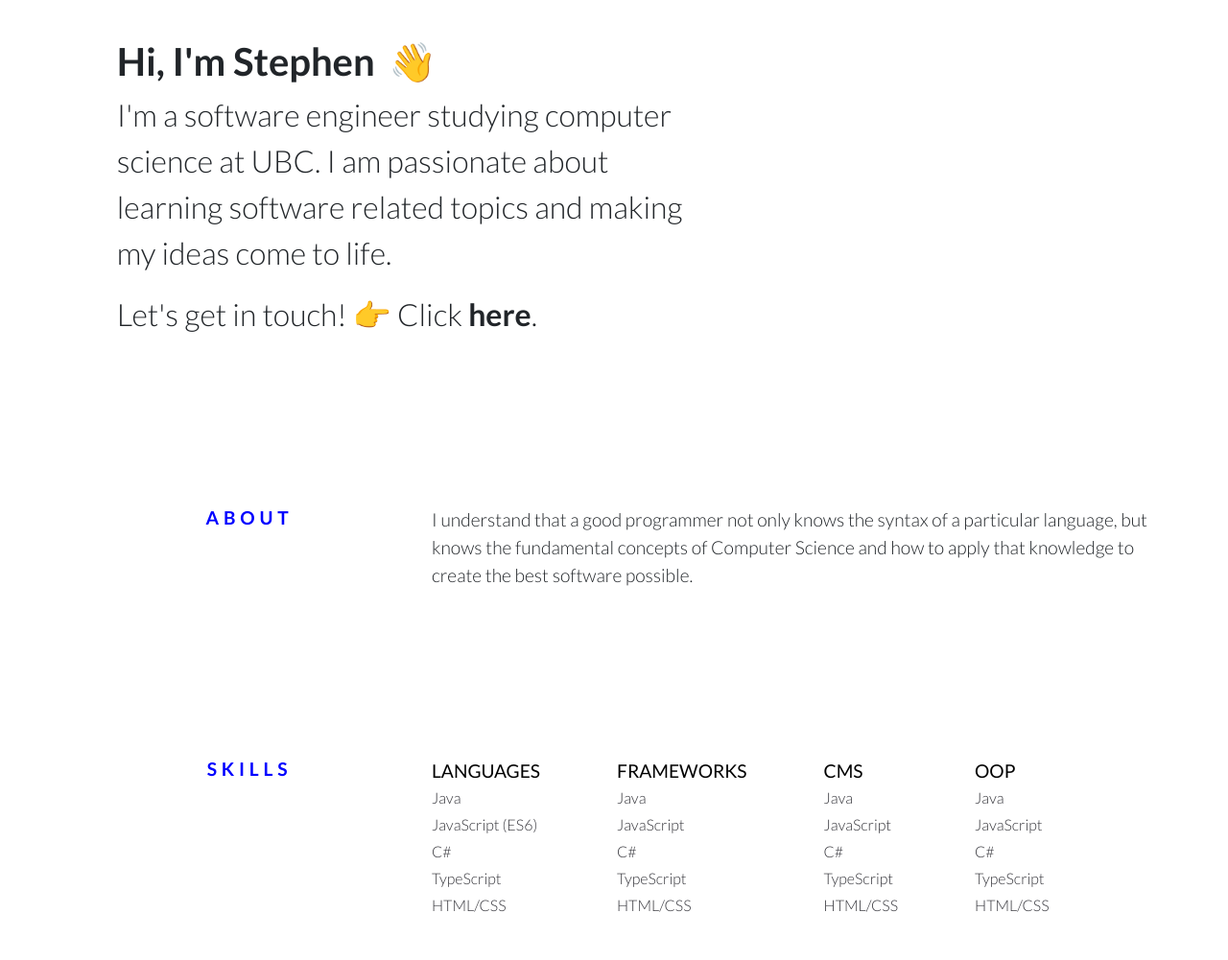
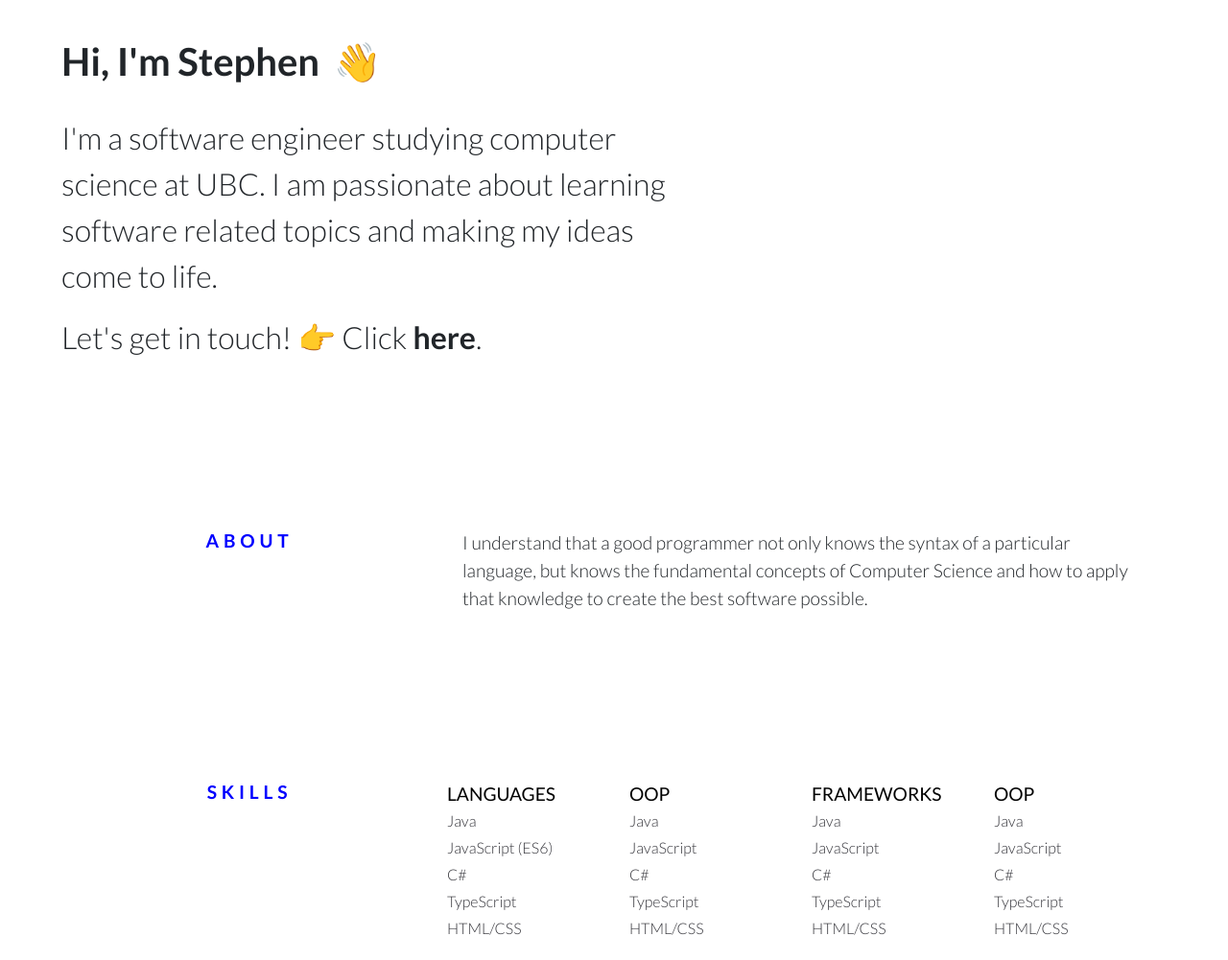
Before and after one commit to jennerate/client-website, a plain HTML site: page index.html in a window 1280 px wide. Shown: the part 120-1121 px from the top of the page at 96% size. Drawn offline with nearby package versions, Linux system fonts and the light colour scheme.

Commit message:
added padding to make it web responsive

```diff
--- a/css/style.css
+++ b/css/style.css
@@ -19,12 +19,42 @@
     font-size: 2.5rem;
 }
 
+@media screen and (min-width: 385px) and (max-width: 448px) {
+    .container-fluid h1 {
+        font-family: Lato;
+        font-weight: 700;
+        font-size: 3rem;
+    }
+}
+
 .desc-text {
     font-family: Lato;
     font-weight: 300;
-    font-size: 2rem;
+    font-size: 1.5rem;
+    margin-top: 2rem;
 }
 
+.description-column {
+    width: 70%;
+    margin-left: 2rem;
+}
+
+@media screen and (min-width: 768px) {
+    .description-column {
+        width: 50%;
+        margin-left: 4rem;
+    }
+}
+
+.initial-padding {
+    padding-top: 5rem;
+}
+
+@media screen and (min-width: 768px) {
+    .initial-padding {
+        padding-top: 10rem;
+    }
+}
 .container-padding {
     padding-top: 10rem;
 }
@@ -32,20 +62,51 @@
 .contact {
     font-family: Lato;
     font-weight: 300;
-    font-size: 2rem;
+    font-size: 1.5rem;
+}
+
+.email-span-styling {
+    font-weight: 700;
+    font-size: 1.5rem;
+    cursor: pointer;
 }
 
 #email {
     font-family: Lato;
     font-weight: 400;
-    font-size: 2rem;
+    font-size: 1.5rem;
     display: none;
 }
 
-.email-span-styling {
-    font-weight: 700;
-    cursor: pointer;
+@media screen and (min-width: 400px) {
+    .contact {
+        font-family: Lato;
+        font-weight: 300;
+        font-size: 2rem;
+    }
+
+    .email-span-styling {
+        font-weight: 700;
+        cursor: pointer;
+        font-size: 2rem;
+    }
+
+    #email {
+        font-family: Lato;
+        font-weight: 400;
+        font-size: 2rem;
+        display: none;
+    }
+
+    .desc-text {
+        font-family: Lato;
+        font-weight: 300;
+        font-size: 2rem;
+        margin-top: 2rem;
+    }
 }
+
+
 
 .title {
     font-family: Lato;
@@ -69,6 +130,8 @@
     font-size: 1.2rem;
     font-family: Lato;
     font-weight: 300;
+    padding-left: 2rem;
+    padding-right: 2rem;
 }
 
 .subject {
@@ -90,6 +153,20 @@ ul li {
     line-height: 1.75rem;
 }
 
-ul {
-    margin-right: 5rem;
+.column {
+    width: 50%;
+    padding-left: 1rem;
+    padding-right: 1rem;
 }
+
+@media screen and (min-width: 576px) and (max-width: 1000px) {
+    .column {
+        width: 50%;
+    }
+}
+
+@media screen and (min-width: 1000px) {
+    .column {
+        width: 25%;
+    }
+}
--- a/index.html
+++ b/index.html
@@ -10,9 +10,9 @@
         <link rel="stylesheet" type="text/css" href="css/style.css">
     </head>
     <body>
-        <div class="container-fluid container-padding">
+        <div class="container-fluid initial-padding">
             <div class="row">
-                <div class="col-sm-6 offset-sm-1">
+                <div class="description-column">
                     <h1>Hi, I'm Stephen <span class="toggle-wave">👋</span></h1>
                     <p class="desc-text">I'm a software engineer studying computer science at UBC.  I am passionate about learning software related topics and making my ideas come to life. </p>
                     <p class="contact">Let's get in touch! 👉 Click <span onClick="toggleEmail()" class="email-span-styling">here</span>.</p>
@@ -39,7 +39,7 @@
                 </div>
                 <div class="col-sm-8">
                     <div class="row">
-                        <ul>
+                        <ul class="column">
                             <li class="title-skills">Languages</li>
                             <li>Java</li>
                             <li>JavaScript (ES6)</li>
@@ -47,7 +47,15 @@
                             <li>TypeScript</li>
                             <li>HTML/CSS</li>
                         </ul>
-                        <ul>
+                        <ul class="column">
+                            <li class="title-skills">OOP</li>
+                            <li>Java</li>
+                            <li>JavaScript</li>
+                            <li>C#</li>
+                            <li>TypeScript</li>
+                            <li>HTML/CSS</li>
+                        </ul>
+                        <ul class="column">
                             <li class="title-skills">Frameworks</li>
                             <li>Java</li>
                             <li>JavaScript</li>
@@ -55,15 +63,7 @@
                             <li>TypeScript</li>
                             <li>HTML/CSS</li>
                         </ul>
-                        <ul>
-                            <li class="title-skills">CMS</li>
-                            <li>Java</li>
-                            <li>JavaScript</li>
-                            <li>C#</li>
-                            <li>TypeScript</li>
-                            <li>HTML/CSS</li>
-                        </ul>
-                        <ul>
+                        <ul class="column">
                             <li class="title-skills">OOP</li>
                             <li>Java</li>
                             <li>JavaScript</li>
```
